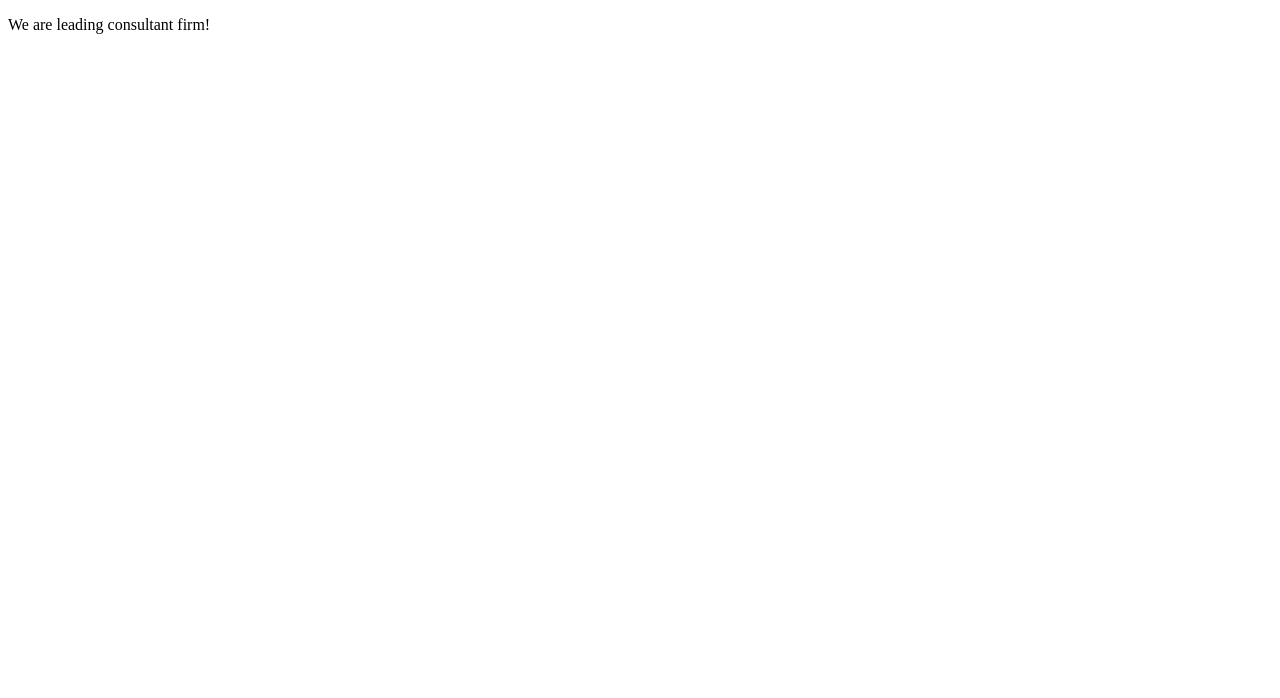
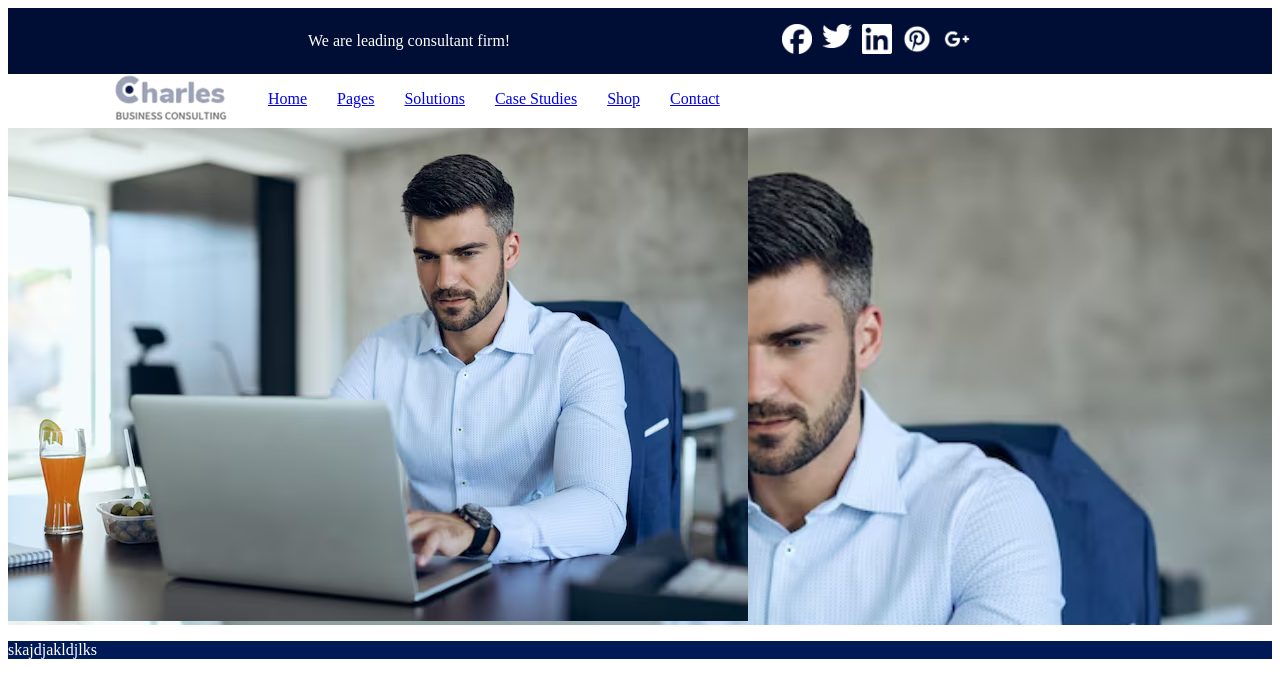
Before and after one commit to Laia123456/proyecto_foto_classroom_albert, a plain HTML site: page index.html in a window 1280 px wide. Drawn offline with Linux system fonts and the light colour scheme.

Commit message:
ver estructura medio ok

```diff
--- a/index.html
+++ b/index.html
@@ -4,30 +4,37 @@
     <meta charset="UTF-8">
     <meta name="viewport" content="width=device-width, initial-scale=1.0">
     <title>Business & Consulting HTML Template</title>
+    <link rel="stylesheet" href="styles.css">
 </head>
 <body>
     <header class="header">
-        <div> <!--Header 1, entero, azul-->
-            <div> <!--Container 1, header 1-->
-                <div> <!--Parrafo header 1-->
-                    <p>We are leading consultant firm!</p>
-                </div>
-                <div> <!--Selector idioma-->
-
-                </div>
-                <div> <!--Iconos-->
-                    <img src="img/facebook_logo_png.png" alt="facebook">
-                </div>
+        <div class="header_1"> <!--Header 1, entero, azul-->
+            <div class="container_1_header logos_linia"> <!--Container 1, header 1-->
+                    <p class="parrafo_header_1"> We are leading consultant firm!</p>
+                <ul class="logos logos_linia"> <!--Iconos-->
+                    <li><img src="img/facebook_logo_png.png" alt="Facebook"></li>
+                    <li><img src="img/twitter_logo_png.png" alt="Twitter"></li>
+                    <li><img src="img/linkedin_logo_png.png" alt="Linkedin"></li>
+                    <li><img src="img/pinterest_logo_png.png" alt="Pinterest"></li>
+                    <li><img src="img/google_logo_png.png" alt="Google"></li>
+                </ul>
             </div>
         </div>
-        <div> <!--Header 2, entero, blanco-->
-            <div> <!--Container 1, header 2-->
-                <div> <!--Logo-->
-
+        <div class="header_2"> <!--Header 2, entero, blanco-->
+            <div class="container_2_header"> <!--Container 1, header 2-->
+                <div class="logo_empresa"> <!--Logo-->
+                    <a href="index.html"><img src="img/logo_empresa_fotoalbert.png" alt=""></a>
                 </div>
-                <div> <!--Menú-->
-
-                </div>
+                <nav class="nav_header_2"> <!--Menú-->
+                    <ul>
+                        <li><a href="#">Home</a></li>
+                        <li><a href="#">Pages</a></li>
+                        <li><a href="#">Solutions</a></li>
+                        <li><a href="#">Case Studies</a></li>
+                        <li><a href="#">Shop</a></li>
+                        <li><a href="#">Contact</a></li>
+                    </ul>
+                </nav>
                 <div> <!--Nav-->
 
                 </div>
@@ -36,7 +43,8 @@
     </header>
 
     <main>
-        <div> <!--Main 1, entero, foto-->
+        <div class="foto_empresario"> <!--Main 1, entero, foto-->
+            <img src="img/empresario_.jpg" alt="">
             <div> <!--Container 1, main1-->
                 <div> <!--Textos + boton-->
 
@@ -46,10 +54,10 @@
     </main>
 
     <footer>
-        <div> <!--Footer 1, entero, azul-->
+        <div class="footer"> <!--Footer 1, entero, azul-->
             <div> <!--Container 1, footer 1-->
                 <div> <!--Parrafo 1, footer 1-->
-
+                    <p>skajdjakldjlks</p>
                 </div>
                 <div> <!--Parrafo 2, footer 1-->
 
--- a/styles.css
+++ b/styles.css
@@ -1,3 +1,65 @@
 .header {
-    border: 5px blue solid;
+
 }
+
+.header_1 {
+    background-color: #000E36;
+    color: white;
+}
+
+.container_1_header{
+    margin-left: 300px;
+    margin-right: 300px;
+    display: flex;
+}
+.logos img {
+    width: 30px;
+    margin-left: 10px;
+}
+
+.logos_linia {
+    list-style: none;
+    display: flex;
+    justify-content: space-between;
+}
+
+.parrafo_header_1 {
+    align-items: center;
+    display: flex;
+}
+
+.header_2 {
+    background-color: #ffffff;
+    color: rgb(0, 0, 0);
+}
+
+.logo_empresa img {
+    width: 120px;
+}
+
+.nav_header_2 ul {
+    list-style: none;
+    display: flex;
+    gap: 30px;
+}
+
+.container_2_header {
+    margin-left: 100px;
+    margin-right: 100px;
+    display: flex;
+}
+
+
+
+
+main {
+    background-image: url(img/empresario_.jpg);
+    background-size: cover;
+}
+
+
+
+.footer {
+    background-color: #001a57;
+    color: white;
+}
```
Also changed, not shown: img/empresario_.jpg (added), img/google_logo_png.png (added), img/linkedin_logo_png.png (added), img/logo_empresa_fotoalbert.png (added), img/pinterest_logo_png.png (added), img/twitter_logo_png.png (added).
